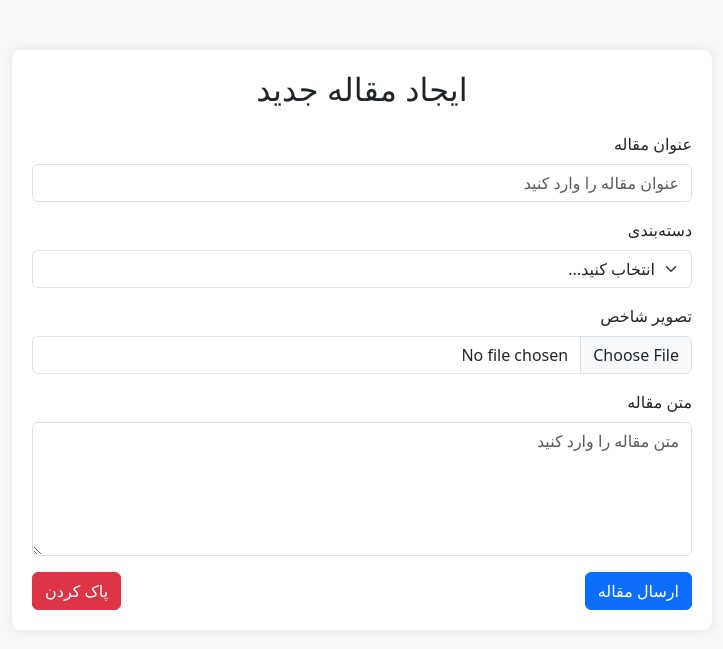
After one commit to aminattaei/waylarApplication, a Django app: page /articles/create_new_post/ in a window 1280 px wide. The commit adds this page. Shown: the top 649 px of the page, without its empty margins (278-1001 px from the left). Run offline with Django 5.2, Linux system fonts and the light colour scheme; the visitor is signed in with stand-in values (Sample User, id 1); data that the repository does not hold is empty; some libraries are stand-ins or nearby versions.

Commit message:
Added Create_new_post config

```diff
--- a/article/urls.py
+++ b/article/urls.py
@@ -10,4 +10,5 @@ urlpatterns = [
     path("", views.BlogListView.as_view(), name="Blog_list"),
     path("<int:pk>/", views.Post_Detail, name="Blog_detail"),
     path("api/", include(router.urls)),
+    path("create_new_post/", views.Create_new_post.as_view(), name="create_new_post"),
 ]
--- a/article/views.py
+++ b/article/views.py
@@ -1,11 +1,14 @@
 from django.shortcuts import render, get_object_or_404
-from .models import Blog
+
+from .models import Blog, Category
 from comments.models import Comment
 from django.http import HttpResponseRedirect
 from django.contrib import messages
 from django.views import generic
 from django.contrib.auth.decorators import login_required
-from django.core.paginator import Paginator
+from django.contrib.auth.mixins import LoginRequiredMixin
+
+from django.urls import reverse_lazy
 
 from .forms import CommentForm
 
@@ -19,7 +22,6 @@ class BlogListView(generic.ListView):
     context_object_name = "articles"
     model = Blog
     paginate_by = 2
-
 
 
 class ArticleListViewSet(ModelViewSet):
@@ -50,3 +52,15 @@ def Post_Detail(request, pk):
 
     context = {"form": form, "comments": comments, "post": post}
     return render(request, "articles/single-blog.html", context=context)
+
+
+class Create_new_post(LoginRequiredMixin, generic.CreateView):
+    model = Blog
+    template_name = "articles/Create_new_post.html"
+    success_url = reverse_lazy("Blog_list")
+    fields = "__all__"
+
+    def get_context_data(self, **kwargs):
+        context = super().get_context_data(**kwargs)
+        context["categories"] = Category.objects.all()
+        return context
--- a/templates/IndexPage/index.html
+++ b/templates/IndexPage/index.html
@@ -44,8 +44,10 @@
                     {% for project in projects %}
                         <div class="swiper-slide text-center group/proj cursor-pointer">
                         <div class="relative overflow-hidden bg-cover bg-no-repeat rounded-2xl">
-                            <a href="http://127.0.0.1:8000/projects/{{ project.pk }}">
-                                <img class="relative" src="{{ project.image.url }}" alt="" srcset="">
+
+                            <a href="{% url project.get_absolute_url %}">
+
+                                    <img class="relative" src="{{ project.image.url }}" alt="" srcset="">
                                 <div class="absolute bottom-0 left-0 right-0 top-0 h-full w-full overflow-hidden bg-gradient-to-t from-slate-900 bg-fixed opacity-0 transition duration-300 ease-in-out hover:opacity-70"></div>
                             </a>
                         </div>
--- /dev/null
+++ b/templates/articles/Create_new_post.html
@@ -0,0 +1,83 @@
+<!DOCTYPE html>
+<html lang="fa">
+<head>
+    <meta charset="UTF-8">
+    <meta name="viewport" content="width=device-width, initial-scale=1.0">
+    <title>ایجاد مقاله جدید</title>
+    <link href="https://cdn.jsdelivr.net/npm/bootstrap@5.3.0/dist/css/bootstrap.min.css" rel="stylesheet">
+    <style>
+        body {
+            background-color: #f8f9fa;
+            direction: rtl;
+        }
+        .container {
+            max-width: 700px;
+            margin-top: 50px;
+            background: #fff;
+            padding: 20px;
+            border-radius: 8px;
+            box-shadow: 0 0 10px rgba(0, 0, 0, 0.1);
+        }
+        .preview-img {
+            max-width: 100%;
+            height: auto;
+            margin-top: 10px;
+            display: none;
+        }
+    </style>
+</head>
+<body>
+
+<div class="container">
+    <h2 class="mb-4 text-center">ایجاد مقاله جدید</h2>
+    <form>
+        <div class="mb-3">
+            <label for="title" class="form-label">عنوان مقاله</label>
+            <input type="text" class="form-control" id="title" placeholder="عنوان مقاله را وارد کنید">
+        </div>
+
+        <div class="mb-3">
+            <label for="category" class="form-label">دسته‌بندی</label>
+            <select class="form-select" id="category">
+                <option selected>انتخاب کنید...</option>
+
+                {% for category in categories %}
+                    <option value="{{ category.title }}">{{ category.title }}</option>
+                {% endfor %}
+
+            </select>
+        </div>
+
+        <div class="mb-3">
+            <label for="image" class="form-label">تصویر شاخص</label>
+            <input class="form-control" type="file" id="image" accept="image/*" onchange="previewImage(event)">
+            <img id="imagePreview" class="preview-img">
+        </div>
+
+        <div class="mb-3">
+            <label for="content" class="form-label">متن مقاله</label>
+            <textarea class="form-control" id="content" rows="5" placeholder="متن مقاله را وارد کنید"></textarea>
+        </div>
+
+        <div class="d-flex justify-content-between">
+            <button type="submit" class="btn btn-primary">ارسال مقاله</button>
+            <button type="reset" class="btn btn-danger">پاک کردن</button>
+        </div>
+    </form>
+</div>
+
+<script>
+    function previewImage(event) {
+        let reader = new FileReader();
+        reader.onload = function(){
+            let output = document.getElementById('imagePreview');
+            output.src = reader.result;
+            output.style.display = 'block';
+        };
+        reader.readAsDataURL(event.target.files[0]);
+    }
+</script>
+
+<script src="https://cdn.jsdelivr.net/npm/bootstrap@5.3.0/dist/js/bootstrap.bundle.min.js"></script>
+</body>
+</html>
--- a/templates/articles/single-blog.html
+++ b/templates/articles/single-blog.html
@@ -69,7 +69,7 @@
                     <br>
 
                     {% for msg in messages %}
-                        <p class="alert alert-success">{{ msg }}</p>
+                        <p class="alert alert-success alert-dismissible fade show" role="alert">{{ msg }}</p>
                     {% endfor %}
                     <br>
                     <hr>
```
Also changed, not shown: IndexPage/views.py (+3 -4 lines).
